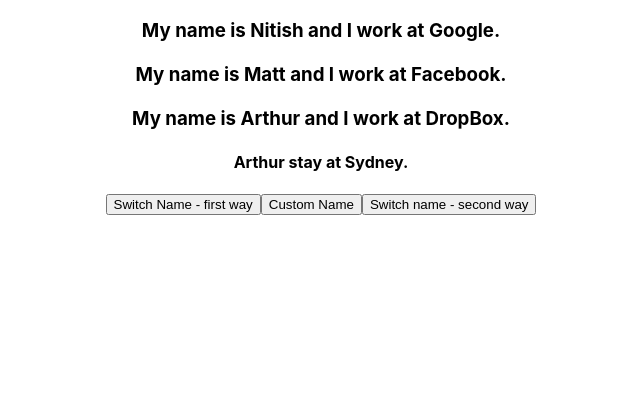
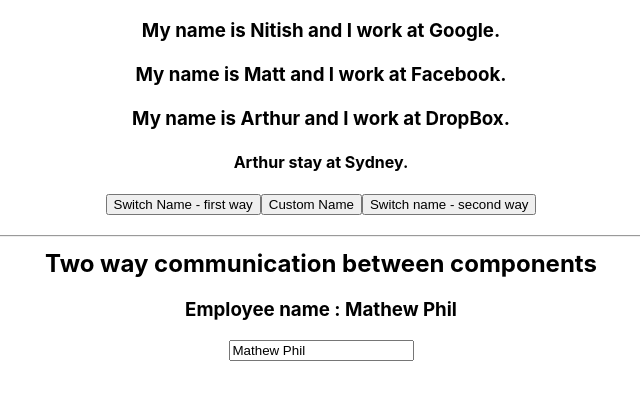
Before and after one commit to nitishbhushan2013/react, a React (Create React App) app in the folder react-complete-guide/: page / in a window 1280 px wide. Shown: the top 400 px of the page, without its empty margins (319-959 px from the left). Built offline with nearby package versions, Linux system fonts and the light colour scheme.

Commit message:
component - two way communication

```diff
--- a/react-complete-guide/src/App.js
+++ b/react-complete-guide/src/App.js
@@ -2,6 +2,7 @@
 import logo from './logo.svg';
 import './App.css';
 import Person from './Person/Person';
+import Emp from './Employee/Employee';
 
 class App extends Component {
   state = { // state is an object
@@ -9,6 +10,10 @@
       {name : "Nitish", company : "Google"},
       {name : "Matt", company : "Facebook"},
       {name : "Arthur", company : "DropBox"}
+    ],
+    employee : [
+      {name : "Mathew Phil"},
+      {name : "Scott Morrison"}
     ]
   }
  // we call this.setState() to pass the updated object. React will then compare the old
@@ -19,7 +24,7 @@
       persons : [
         {name : "Nitish Bhushan", company : "Google"},
         {name : "Matt", company : "Facebook"},
-        {name : "Arthur", company : "Macquarie"}
+        {name : "Arthur", company : "DropBox"}
       ]
     });
   }
@@ -33,17 +38,49 @@
       ]
     });
   }
+
+
+  updateEmployee = (event) => {
+    //alert(event.target.value);
+    this.setState({
+      employee : [
+        {name : event.target.value},
+        {name : "Scott Morrison"}
+      ]
+    });
+  }
+
+
+
 // when ever state value changes, react would re-render the component or rather update the view.
   render() {
     return (
       <div className="App">
-         <Person name = {this.state.persons[0].name} company = {this.state.persons[0].company} click = {this.nameChangeHandler}/>
-         <Person name = {this.state.persons[1].name} company = {this.state.persons[1].company}/>
-         <Person name = {this.state.persons[2].name} company = {this.state.persons[2].company}> Arthur stay at Sydney. </Person>
+         <Person
+           name = {this.state.persons[0].name}
+           company = {this.state.persons[0].company}
+           click = {this.nameChangeHandler}
+         />
+
+         <Person
+          name = {this.state.persons[1].name}
+          company = {this.state.persons[1].company}
+          />
+
+         <Person
+          name = {this.state.persons[2].name}
+          company = {this.state.persons[2].company}> Arthur stay at Sydney. </Person>
 
          <button onClick = {this.nameChangeHandler} > Switch Name - first way </button>
          <button onClick = {this.customNameChangeHandler.bind(this, "Mr. Nitish Bhushan", "Google HQ")} > Custom Name </button>
          <button onClick = { () => this.customNameChangeHandler("Mr. Andrew Kasis", "Macquarie")}> Switch name - second way </button>
+
+
+         <h2> <hr></hr>Two way communication between components</h2>
+         <Emp
+            name = {this.state.employee[0].name}
+            changed = {this.updateEmployee}
+         />
       </div>
     );
   }
--- /dev/null
+++ b/react-complete-guide/src/Employee/Employee.js
@@ -0,0 +1,12 @@
+import React from 'react';
+
+const emp = (props) => {
+    return (
+        <div>
+            <h3> Employee name : {props.name}</h3>
+            <input type="textbox" defaultValue={props.name} onChange={props.changed}/>
+        </div>
+    );
+}
+
+export default emp;
--- a/react-complete-guide/src/Person/Person.js
+++ b/react-complete-guide/src/Person/Person.js
@@ -4,8 +4,8 @@
 const person = (props) => {
         return (
             <div>
-            <h3 onClick = {props.click}> My name is {props.name} and I work at {props.company}. </h3>
-            <h4> { props.children} </h4>
+                <h3 onClick = {props.click}> My name is {props.name} and I work at {props.company}. </h3>
+                <h4> { props.children} </h4>
             </div>
         );
     }
```
